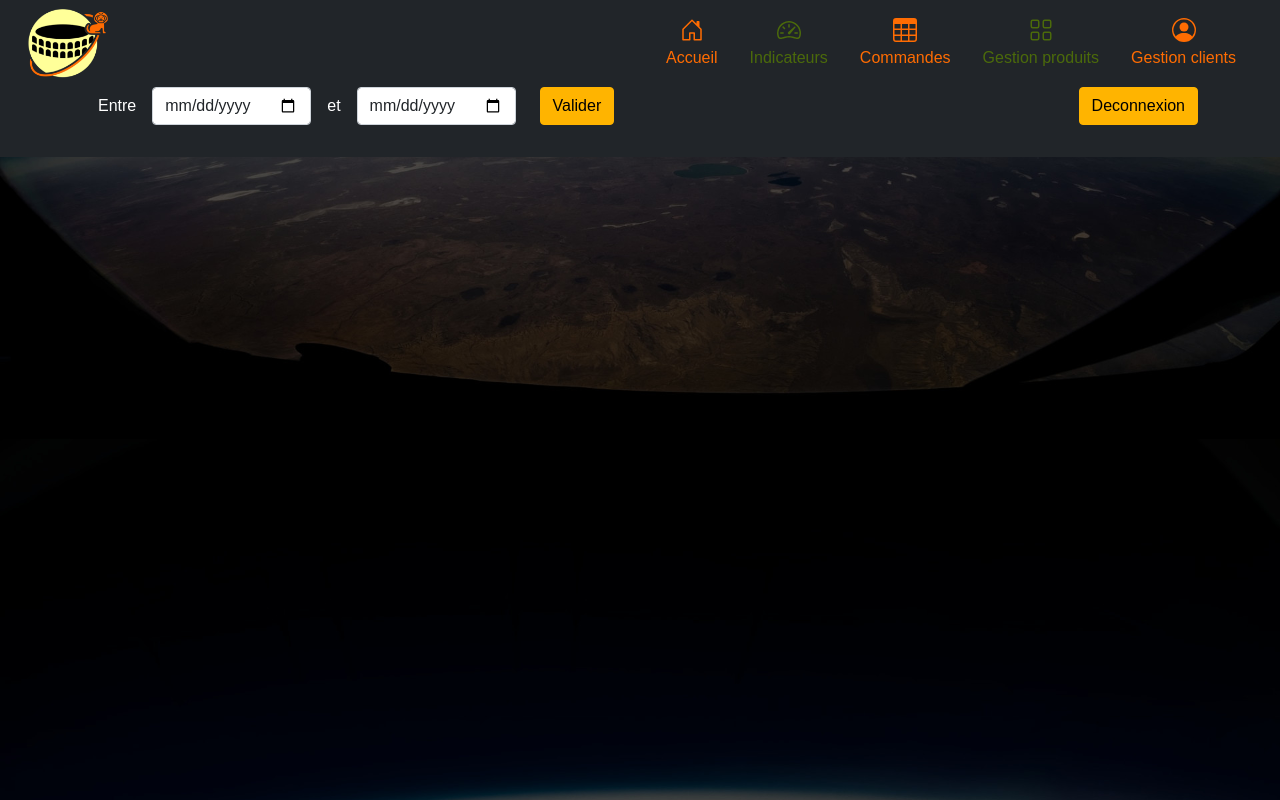
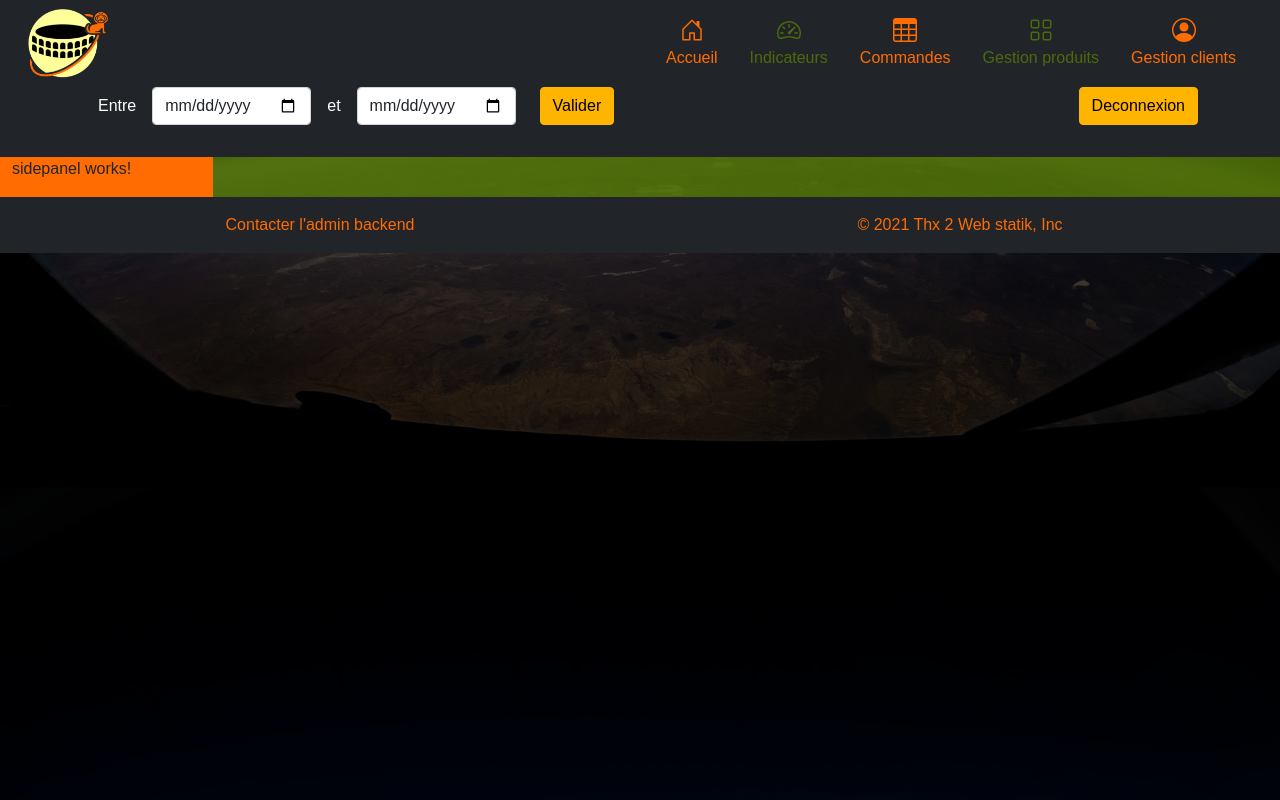
Before and after one commit to JulienBailly08/dashboard, an Angular app: page / in a window 1280 px wide. Built offline with nearby package versions, Linux system fonts and the light colour scheme.

Commit message:
add footer and sidePanel

```diff
--- a/src/app/app.component.html
+++ b/src/app/app.component.html
@@ -1,10 +1,15 @@
 <app-navbar></app-navbar>
 
 
+<div class="container-fluid">
+  <div class="row">
+    <div class="col-2 bg-primary">
+      <app-sidepanel></app-sidepanel>
+    </div>
+    <div class="col-10 bg-secondary">
 
-
-
-
-<div class="container">
-  <router-outlet></router-outlet>
+      <router-outlet></router-outlet>
+    </div>
+  </div>
 </div>
+<app-footer></app-footer>
--- a/src/app/app.module.ts
+++ b/src/app/app.module.ts
@@ -4,11 +4,15 @@ import { BrowserModule } from '@angular/platform-browser';
 import { AppRoutingModule } from './app-routing.module';
 import { AppComponent } from './app.component';
 import { NavbarComponent } from './navbar/navbar.component';
+import { SidepanelComponent } from './sidepanel/sidepanel.component';
+import { FooterComponent } from './footer/footer.component';
 
 @NgModule({
   declarations: [
     AppComponent,
-    NavbarComponent
+    NavbarComponent,
+    SidepanelComponent,
+    FooterComponent
   ],
   imports: [
     BrowserModule,
--- /dev/null
+++ b/src/app/footer/footer.component.html
@@ -0,0 +1,14 @@
+<footer>
+    <div class="container-fluid">
+        <div class="row bg-dark d-block d-md-flex">
+
+          <div class="col-12 col-md-6 text-center pt-3">
+            <a href="" class="text-primary">Contacter l'admin backend</a>
+          </div>
+
+          <div class="col-12 col-md-6 text-center pt-3">
+            <p class="text-primary">© 2021 Thx 2 Web statik, Inc</p>
+          </div>
+        </div>
+      </div>
+</footer>
--- /dev/null
+++ b/src/app/footer/footer.component.ts
@@ -0,0 +1,15 @@
+import { Component, OnInit } from '@angular/core';
+
+@Component({
+  selector: 'app-footer',
+  templateUrl: './footer.component.html',
+  styleUrls: ['./footer.component.css']
+})
+export class FooterComponent implements OnInit {
+
+  constructor() { }
+
+  ngOnInit(): void {
+  }
+
+}
--- /dev/null
+++ b/src/app/sidepanel/sidepanel.component.html
@@ -0,0 +1 @@
+<p>sidepanel works!</p>
--- /dev/null
+++ b/src/app/sidepanel/sidepanel.component.ts
@@ -0,0 +1,15 @@
+import { Component, OnInit } from '@angular/core';
+
+@Component({
+  selector: 'app-sidepanel',
+  templateUrl: './sidepanel.component.html',
+  styleUrls: ['./sidepanel.component.css']
+})
+export class SidepanelComponent implements OnInit {
+
+  constructor() { }
+
+  ngOnInit(): void {
+  }
+
+}
```
Also changed, not shown: src/app/footer/footer.component.css (added), src/app/sidepanel/sidepanel.component.css (added).
